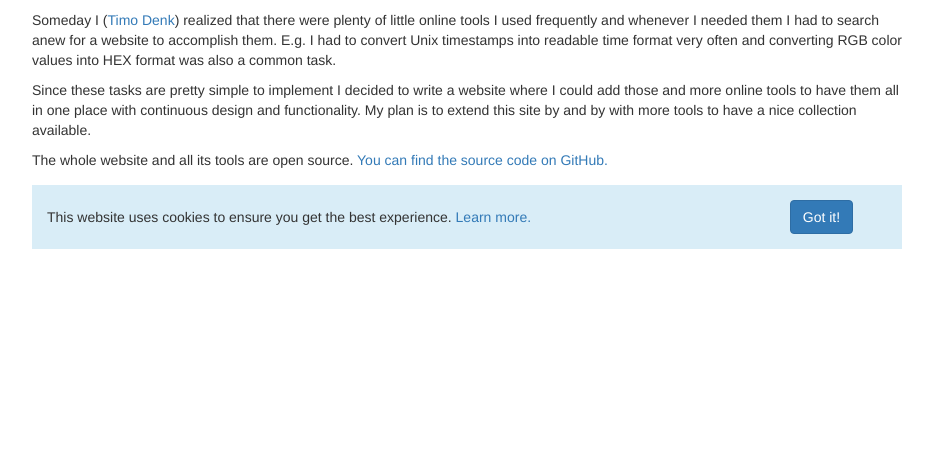
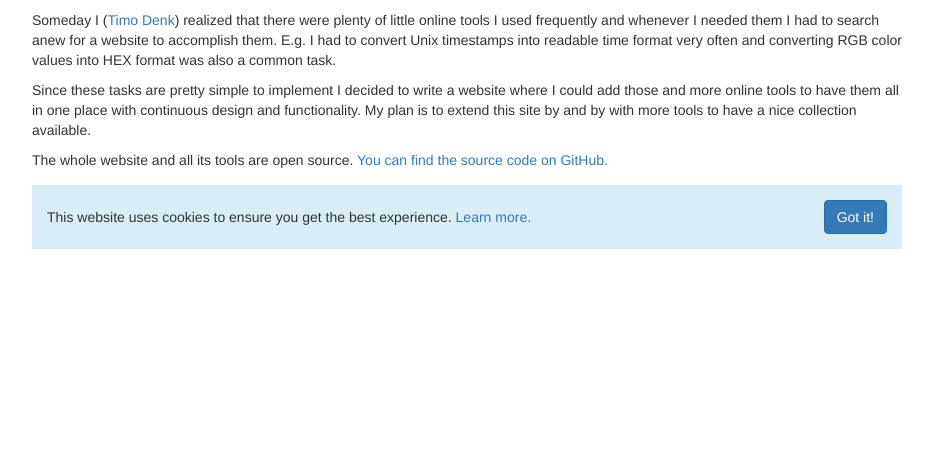
Before and after one commit to Simsso/Online-Tools, a PHP site: page /?p=about in a window 1280 px wide. Shown: the part 159-633 px from the top of the page, without its empty margins (173-1106 px from the left). Run offline with PHP 8.4, Linux system fonts and the light colour scheme; data that the repository does not hold is empty; some libraries are stand-ins or nearby versions.

Commit message:
Cookie footer styling

```diff
--- a/css/custom.css
+++ b/css/custom.css
@@ -111,6 +111,10 @@ div.color-preview {
   width: 100%;
 }
 
+.cookie-footer table td:last-child {
+    text-align: right;
+}
+
 img.nav-logo {
     height: 30px;
     margin-top: -5px;
```
